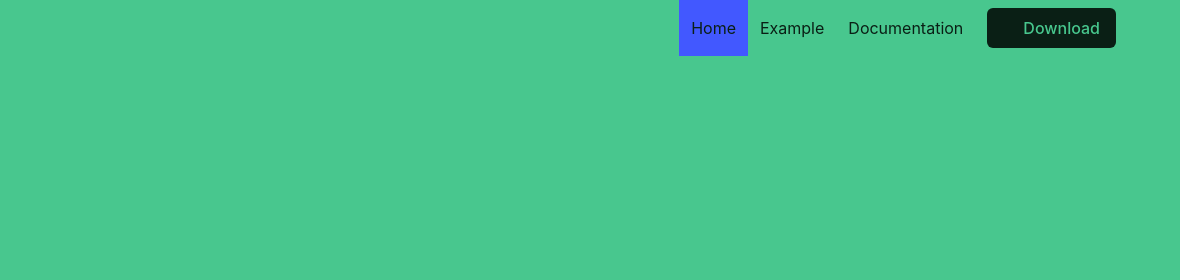
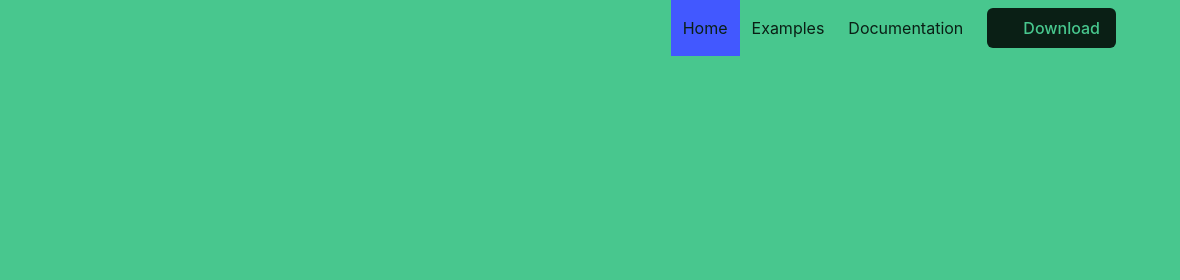
Before and after one commit to JanaBartonovaO/janabartonovao.github.io-2, a plain HTML site: page index.html in a window 1280 px wide. Shown: the top 280 px of the page, 100-1280 px from the left. Drawn offline with nearby package versions, Linux system fonts and the light colour scheme.

Commit message:
Nové stránky

```diff
--- a/index.html
+++ b/index.html
@@ -28,7 +28,7 @@
                     <div id="navbarMenuHeroC" class="navbar-menu">
                         <div class="navbar-end">
                             <a class="navbar-item is-active"> Home </a>
-                            <a class="navbar-item"> Example </a>
+                            <a class="navbar-item"> Examples </a>
                             <a class="navbar-item"> Documentation </a>
                             <span class="navbar-item">
                                 <a class="button is-success is-inverted">
```
